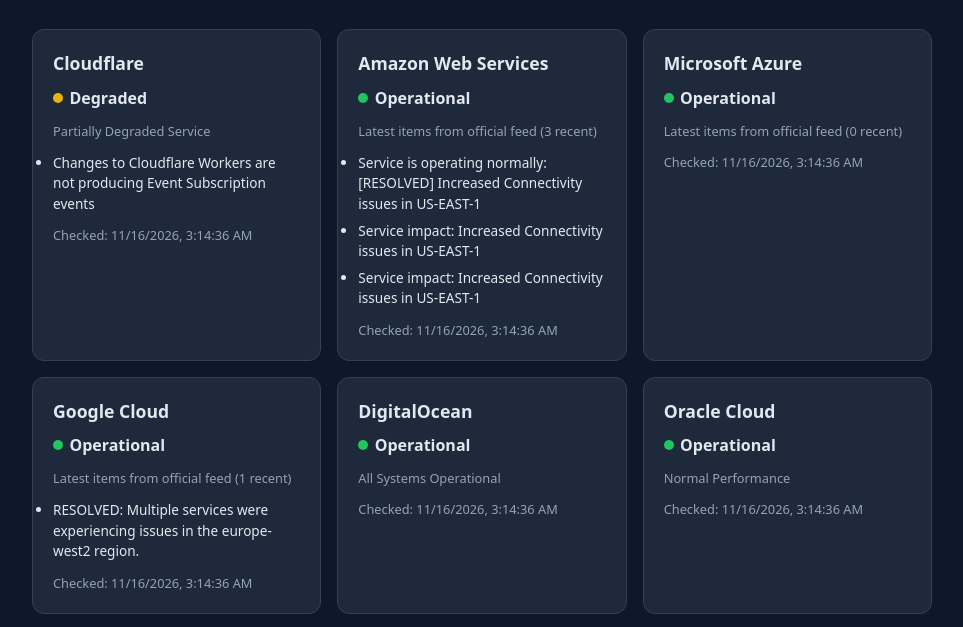
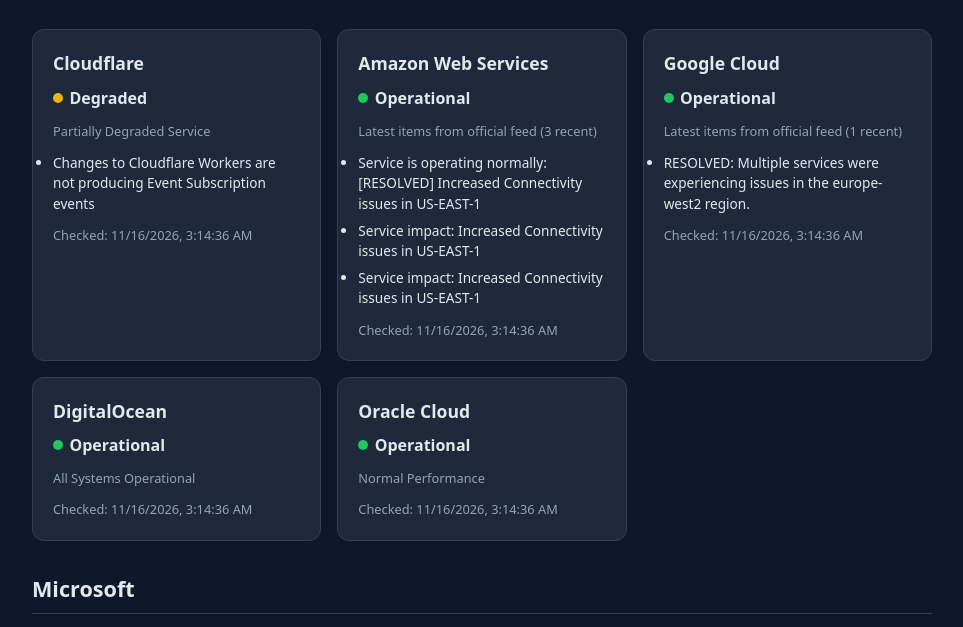
Before and after one commit to AntiNewDomain/cloud-providers-status, a plain HTML site: page docs/index.html in a window 1280 px wide. Shown: the part 292-919 px from the top of the page, without its empty margins (158-1121 px from the left). Drawn offline with Linux system fonts and the light colour scheme.

Commit message:
Group Azure and Microsoft consumer services under Microsoft

```diff
--- a/docs/index.html
+++ b/docs/index.html
@@ -50,6 +50,13 @@
       border: 1px solid #334155;
     }
     .card h2 { font-size: 1.1rem; margin-bottom: 0.5rem; }
+    .group-heading {
+      grid-column: 1 / -1;
+      font-size: 1.35rem;
+      margin: 1rem 0 0;
+      padding-bottom: 0.5rem;
+      border-bottom: 1px solid #334155;
+    }
     .status {
       display: inline-flex;
       align-items: center;
@@ -107,12 +114,28 @@
         const grid = document.getElementById('grid');
         grid.innerHTML = '';
 
-        const order = ['cloudflare', 'aws', 'azure', 'gcp', 'digitalocean', 'oracle', 'm365_consumer', 'm365_copilot', 'outlook_com', 'microsoft_teams'];
-        for (const key of order) {
-          const p = data.providers[key];
-          if (!p) continue;
+        const groups = [
+          {
+            title: null,
+            keys: ['cloudflare', 'aws', 'gcp', 'digitalocean', 'oracle']
+          },
+          {
+            title: 'Microsoft',
+            keys: ['azure', 'm365_consumer', 'm365_copilot', 'outlook_com', 'microsoft_teams']
+          }
+        ];
+        for (const group of groups) {
+          if (group.title) {
+            const heading = document.createElement('h2');
+            heading.className = 'group-heading';
+            heading.textContent = group.title;
+            grid.appendChild(heading);
+          }
+          for (const key of group.keys) {
+            const p = data.providers[key];
+            if (!p) continue;
 
-          const card = document.createElement('div');
+            const card = document.createElement('div');
           card.className = 'card ' + (p.status || 'unknown');
 
           let incidentsHtml = '';
@@ -135,7 +158,8 @@
             ${incidentsHtml}
             <div class="meta" style="margin-top:0.75rem">Checked: ${p.checked_at ? new Date(p.checked_at).toLocaleString() : 'Awaiting first check'}</div>
           `;
-          grid.appendChild(card);
+            grid.appendChild(card);
+          }
         }
 
         lastUpdate = new Date(data.updated_at);
```
